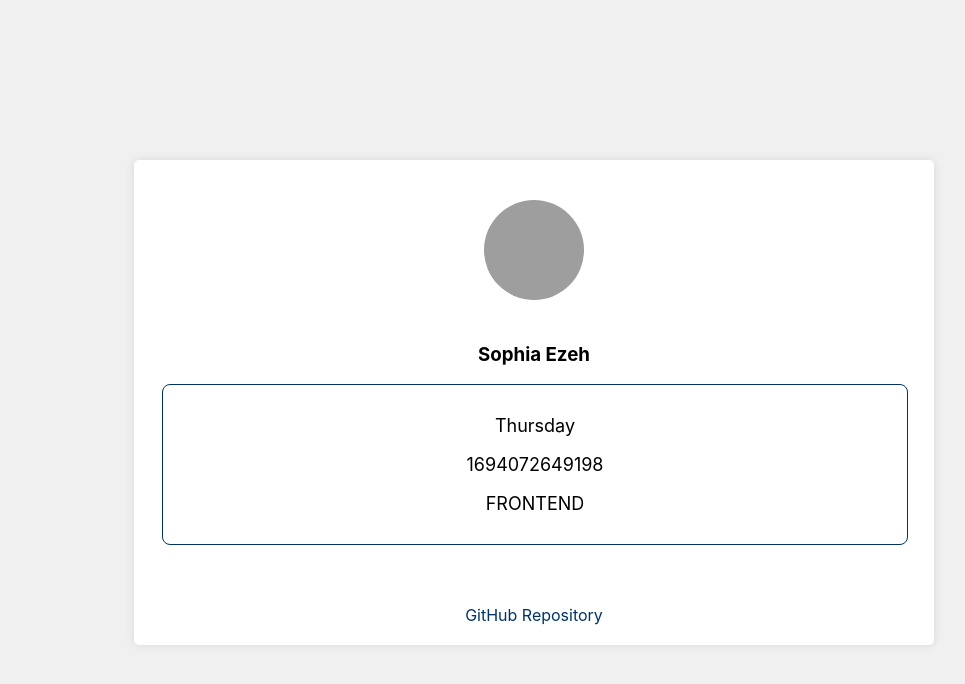
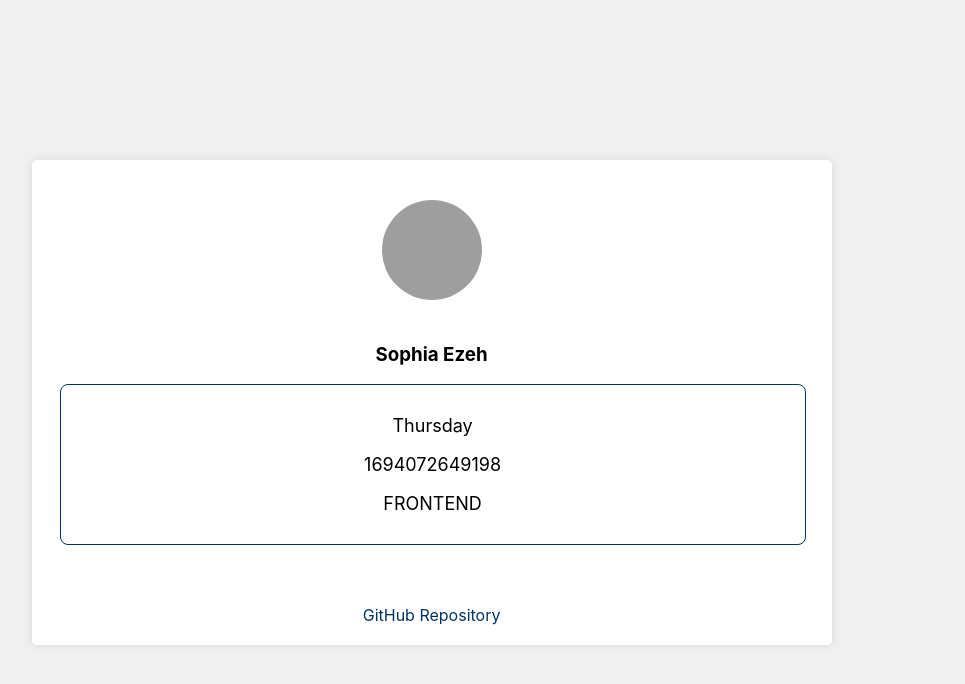
Before and after one commit to Solexi/HNGX_frontend1, a plain HTML site: page index.html in a window 1280 px wide. Shown: the whole page, without its empty margins (250-1215 px from the left). Drawn offline with Linux system fonts and the light colour scheme; grey boxes are pictures that could not be loaded.

Commit message:
Completed Task 1

```diff
--- a/styles.css
+++ b/styles.css
@@ -6,7 +6,7 @@ body {
 .container {
     position: absolute;
     top: 20%;
-    left: 30vw;
+    left: 22vw;
     width: 800px;
     margin: 0 auto;
     padding: 20px 0;
```
